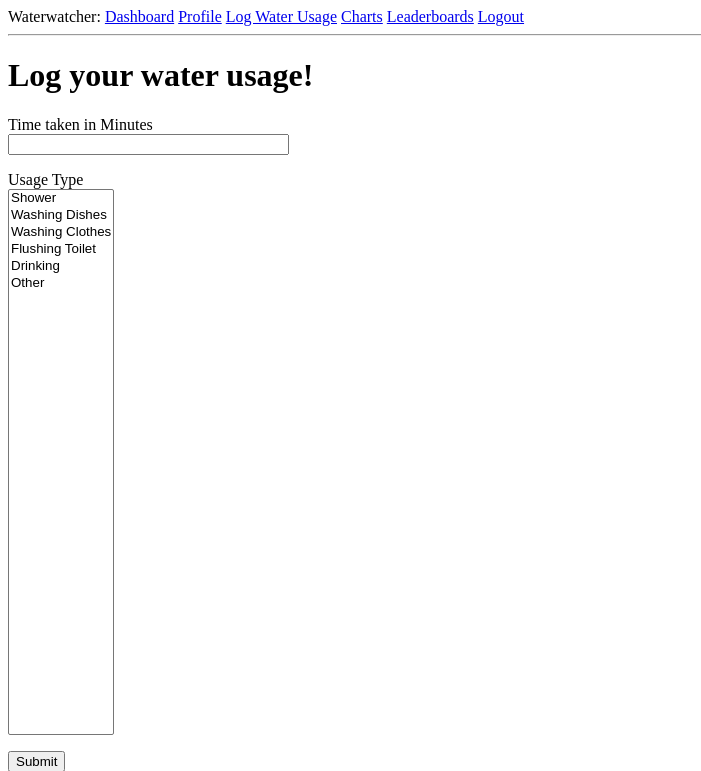
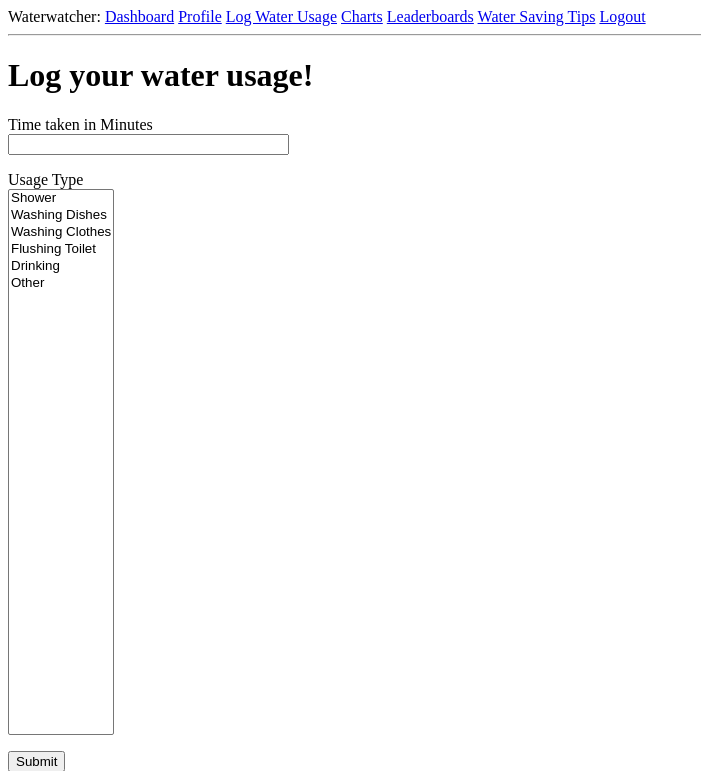
Before and after one commit to confused-404/water-watcher, a Flask app: page /log in a window 1280 px wide. Shown: the top 771 px of the page, without its empty margins (0-701 px from the left). Run offline with Flask 3, Linux system fonts and the light colour scheme; the visitor is signed in with stand-in values (Sample User, id 1).

Commit message:
tips displayed on website

```diff
--- a/app/routes.py
+++ b/app/routes.py
@@ -8,6 +8,8 @@ from flask_login import current_user, login_required, login_user, logout_user
 import sqlalchemy as sa
 from app.models import User, WaterUsage
 import json
+
+from app.tips_generation.generate_tips import generate_tips
 
 with open('app/usage_rates.json', 'r') as f:
     usage_rates = json.load(f)
@@ -120,3 +122,9 @@ def charts():
     paths['year'] = save_chart(year_data, bucket_labels, "year", current_user.id).replace("app/", "")
 
     return render_template('charts.html', title='Charts', chart_paths=paths)
+
+@app.route('/tips')
+@login_required
+def tips():
+    tips = generate_tips()
+    return render_template('tips.html', title='Tips', tips=tips)
--- a/app/templates/authed_base.html
+++ b/app/templates/authed_base.html
@@ -14,6 +14,7 @@
             <a href="{{ url_for('log') }}">Log Water Usage</a>
             <a href="{{ url_for('charts') }}">Charts</a>
             <a href="{{ url_for('leaderboards') }}">Leaderboards</a>
+            <a href="{{ url_for('tips') }}">Water Saving Tips</a>
             <a href="{{ url_for('logout') }}">Logout</a>
         </div>
         <hr>
--- a/app/tips_generation/generate_tips.py
+++ b/app/tips_generation/generate_tips.py
@@ -1,6 +1,6 @@
 import json
 import os
-import llm_utils as llm
+import app.tips_generation.llm_utils as llm
 
 def generate_tips():
     tips_file_path = "app/static/tips/saved_tips.json"
```
Also changed, not shown: app/templates/tips.html (added, +14 -0 lines).
